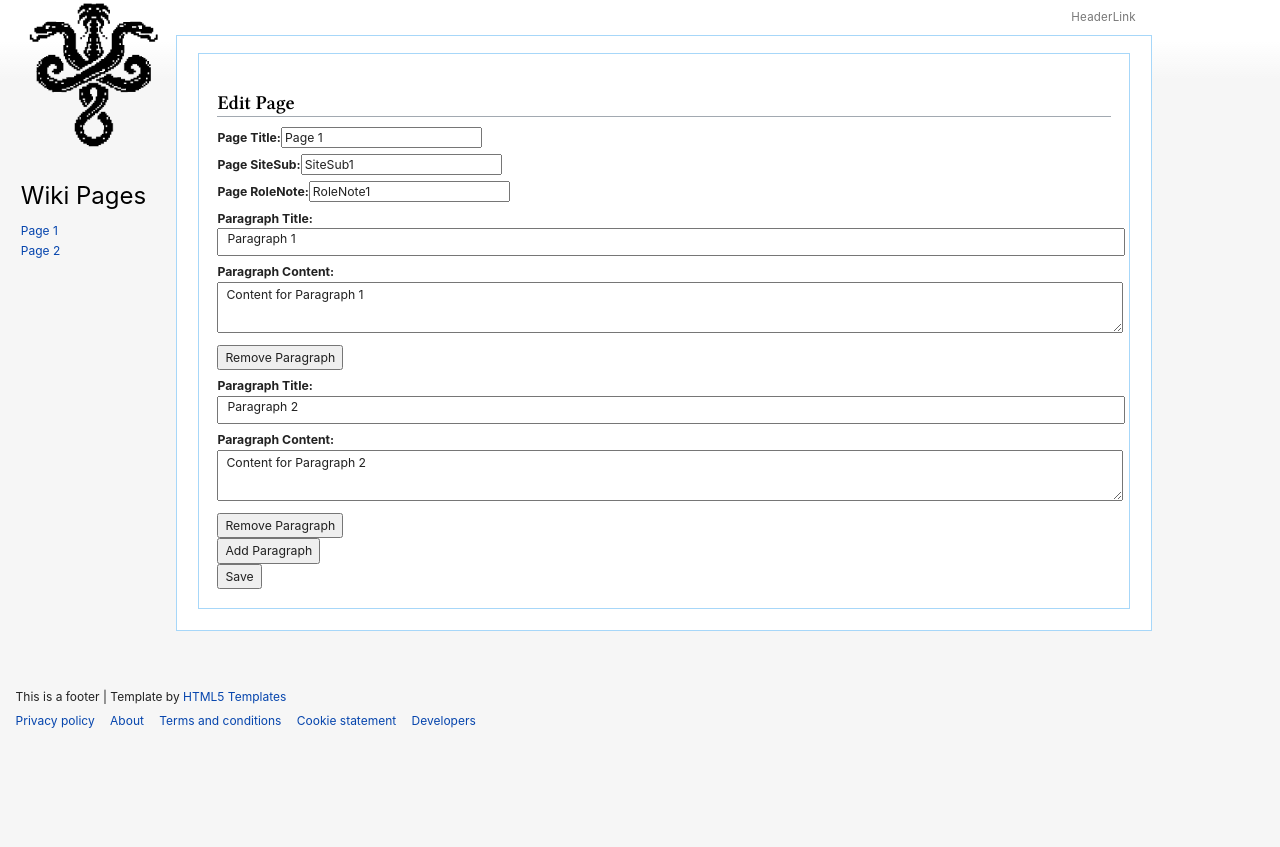
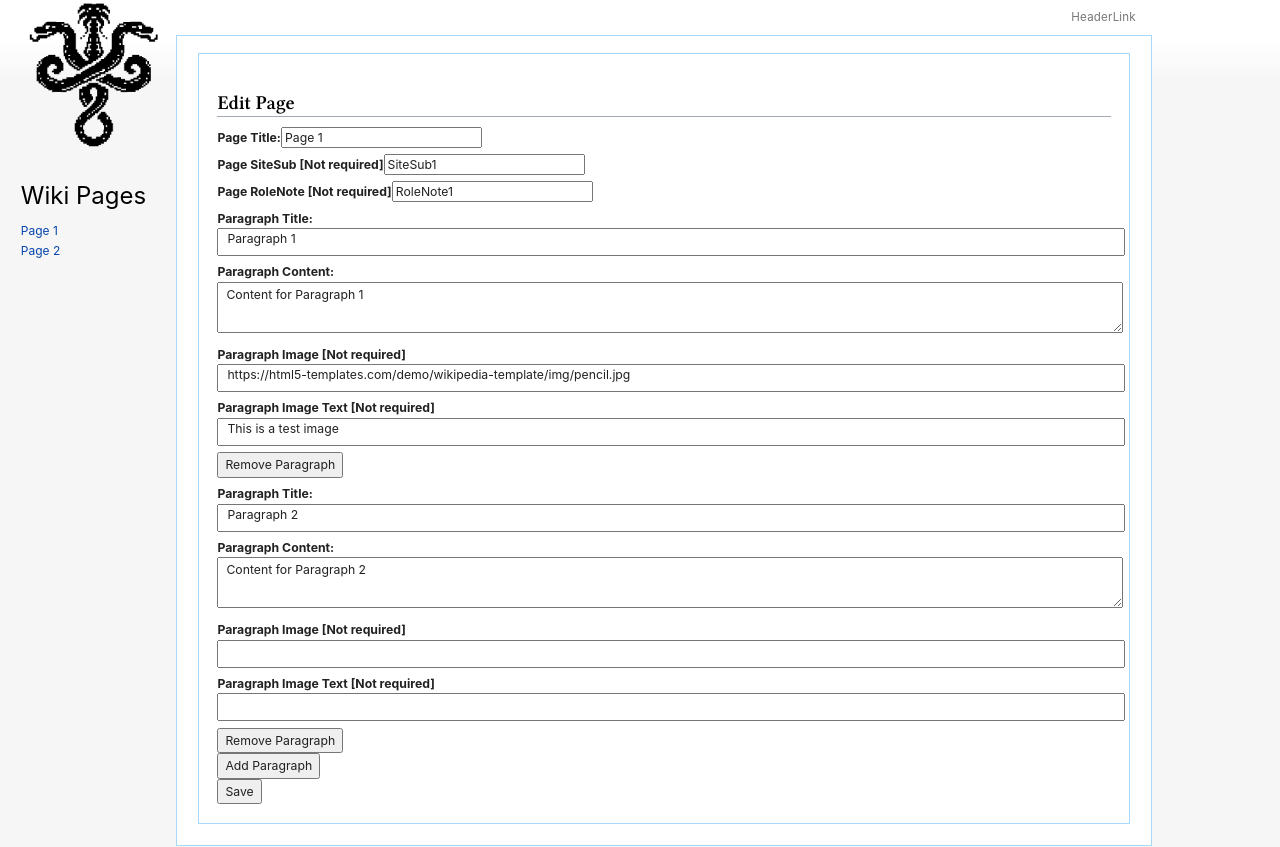
Before and after one commit to Hydraxon91/WikiPOC, a React (Create React App) app in the folder wiki-frontend/: page /edit/1 in a window 1280 px wide. Shown: the top 847 px of the page. Before the commit the page ends 800 px from the top, so only its background shows below. Built offline with nearby package versions, Linux system fonts and the light colour scheme.

Commit message:
Added required fields

```diff
--- a/wiki-frontend/src/Components/EditPage.js
+++ b/wiki-frontend/src/Components/EditPage.js
@@ -11,6 +11,7 @@ const EditPage = ({ pages, onSave, onSubmit }) => {
   const [roleNote, setRoleNote] = useState('');
   const [newPage, setNewPage] = useState(true);
   const [paragraphs, setParagraphs] = useState([]);
+  const [emptyFields, setEmptyFields] = useState([]);
 
   useEffect(() => {
     if (page) {
@@ -24,7 +25,7 @@ const EditPage = ({ pages, onSave, onSubmit }) => {
   }, [page]);
 
   const handleAddParagraph = () => {
-    setParagraphs([...paragraphs, { title: '', content: '' }]);
+    setParagraphs([...paragraphs, { title: '', content: '', siteSub: '',  roleNote: '', paragraphImage: '', paragraphImageText: ''}]);
   };
 
   const handleRemoveParagraph = (index) => {
@@ -40,6 +41,23 @@ const EditPage = ({ pages, onSave, onSubmit }) => {
   };
 
   const handleSave = () => {
+    const requiredFields = ['title', 'content'];
+
+    const emptyFields = paragraphs.reduce((emptyFields, paragraph, index) => {
+      const missingFields = requiredFields.filter((field) => !paragraph[field]);
+      if (missingFields.length > 0) {
+        emptyFields.push(index);
+      }
+      return emptyFields;
+    }, []);
+
+    if (emptyFields.length > 0 || !title) {
+      setEmptyFields(emptyFields);
+      alert('Please make sure to have a title for all paragraphs content content.'); // You can replace this with a more user-friendly notification
+      return;
+    }
+
+    setEmptyFields([]);
     newPage ?  onSubmit({ title, paragraphs }) : onSave({ ...page, title, paragraphs });
     navigate('/');
   };
@@ -48,6 +66,7 @@ const EditPage = ({ pages, onSave, onSubmit }) => {
     e.target.style.height = 'auto';
     e.target.style.height = e.target.scrollHeight + 'px';
   };
+
 
   return (
     <div className="article">
@@ -61,7 +80,7 @@ const EditPage = ({ pages, onSave, onSubmit }) => {
         />
       </div>
       <div className='editDiv'>
-        <label className="editLabel">Page SiteSub:</label>
+        <label className="editLabel">Page SiteSub [Not required]</label>
         <input
           type="text"
           value={siteSub}
@@ -69,7 +88,7 @@ const EditPage = ({ pages, onSave, onSubmit }) => {
         />
       </div>
       <div className='editDiv'>
-        <label className="editLabel">Page RoleNote:</label>
+        <label className="editLabel">Page RoleNote [Not required]</label>
         <input
           type="text"
           value={roleNote}
@@ -79,7 +98,7 @@ const EditPage = ({ pages, onSave, onSubmit }) => {
       <div>
         {paragraphs.map((paragraph, index) => (
           <div key={index}>
-            <div className='editDiv'>
+            <div className={`editDiv ${emptyFields.includes(index) ? 'emptyField' : ''}`}>
               <label className="editLabel">Paragraph Title:</label>
               <input
                 type="text"
@@ -88,7 +107,7 @@ const EditPage = ({ pages, onSave, onSubmit }) => {
                 className='inputField'
               />
             </div>
-            <div className='editDiv'>
+            <div className={`editDiv ${emptyFields.includes(index) ? 'emptyField' : ''}`}>
               <label className="editLabel">Paragraph Content:</label>
               <textarea
                 value={paragraph.content}
@@ -99,6 +118,25 @@ const EditPage = ({ pages, onSave, onSubmit }) => {
                 className='inputField'
               />
             </div>
+            <div className='editDiv'>
+              <label className="editLabel">Paragraph Image [Not required]</label>
+              <input
+                type="text"
+                value={paragraph.paragraphImage}
+                onChange={(e) => handleParagraphChange(index, 'paragraphImage', e.target.value)}
+                className='inputField'
+              />
+            </div>
+            <div className='editDiv'>
+              <label className="editLabel">Paragraph Image Text [Not required]</label>
+              <input
+                type="text"
+                value={paragraph.paragraphImageText}
+                onChange={(e) => handleParagraphChange(index, 'paragraphImageText', e.target.value)}
+                className='inputField'
+              />
+            </div>
+
             <button onClick={() => handleRemoveParagraph(index)}>Remove Paragraph</button>
           </div>
         ))}
--- a/wiki-frontend/src/Styles/style.css
+++ b/wiki-frontend/src/Styles/style.css
@@ -613,6 +613,11 @@ span.user {
 .paragraphImage{
 	height: 11em;
 }
+
+.emptyField {
+	font-weight: bold;
+  	color: red;
+}
 @media screen and (max-width: 850px) {
 	#searchInput {
 		width: 110px;
```
